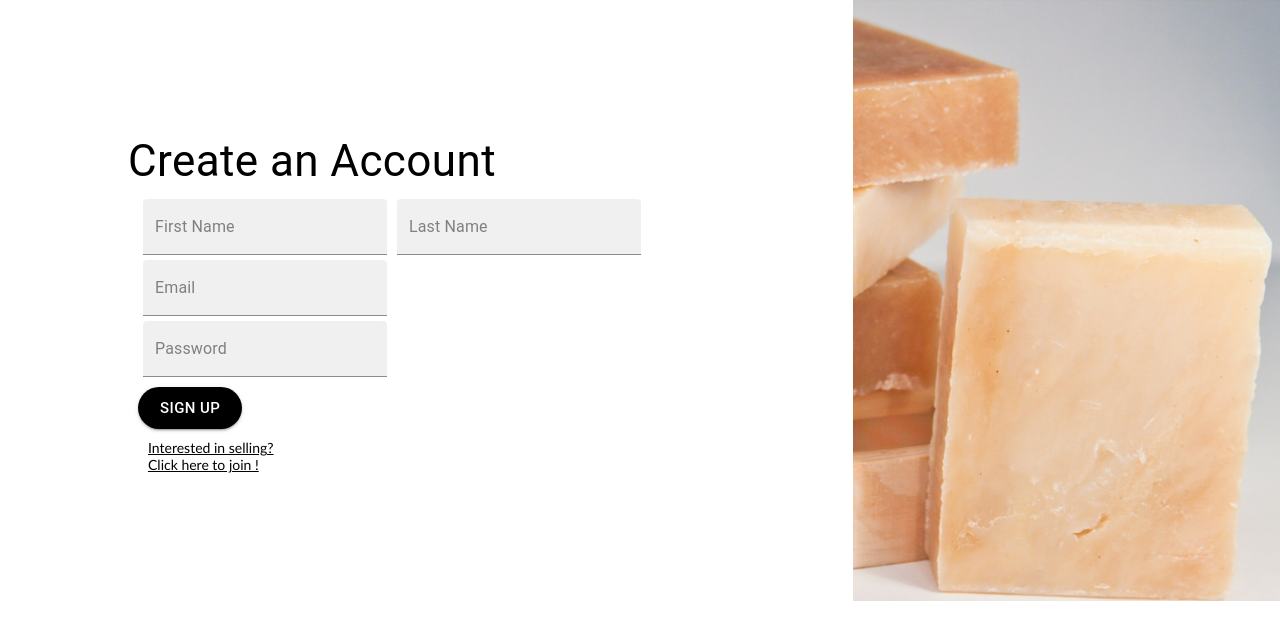
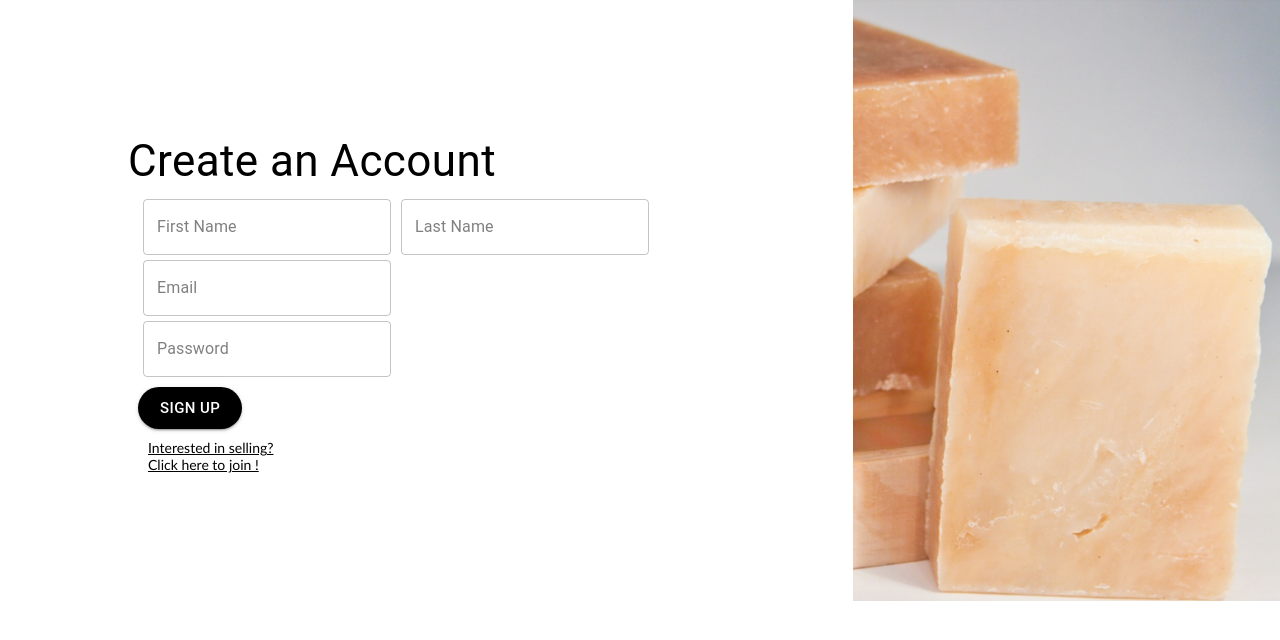
Before and after one commit to vanshika0624/Ecommerce-MERN-stack, a React (Create React App) app in the folder frontend/: page / in a window 1280 px wide. Shown: the top 640 px of the page. Built offline with nearby package versions, Linux system fonts and the light colour scheme.

Commit message:
changed the textfield variant

```diff
--- a/frontend/src/component/UserPages/signup.js
+++ b/frontend/src/component/UserPages/signup.js
@@ -16,14 +16,14 @@ const SignUp = () => {
                     </Typography>
                 </div>
                 <div style={{ margin: "5px", textAlign: "left" }}>
-                    <TextField id="filled-basic" label="First Name" variant="filled" className=" textbox" InputLabelProps={{ style: { color: 'grey' } }} />
-                    <TextField id="filled-basic" label="Last Name" variant="filled" className=" textbox" InputLabelProps={{ style: { color: 'grey' } }} />
+                    <TextField id="outlined-basic" label="First Name" variant="outlined" className=" textbox" InputLabelProps={{ style: { color: 'grey' } }} />
+                    <TextField id="outlined-basic" label="Last Name" variant="outlined" className=" textbox" InputLabelProps={{ style: { color: 'grey' } }} />
                 </div>
                 <div style={{ margin: "5px", textAlign: "left" }}>
-                    <TextField id="filled-basic" label="Email" variant="filled" className=" textbox" InputLabelProps={{ style: { color: 'grey' } }} />
+                    <TextField id="outlined-basic" label="Email" variant="outlined" className=" textbox" InputLabelProps={{ style: { color: 'grey' } }} />
                 </div>
                 <div style={{ margin: "5px", textAlign: "left" }}>
-                    <TextField id="filled-basic" label="Password" variant="filled" className=" textbox" InputLabelProps={{ style: { color: 'grey' } }} />
+                    <TextField id="outlined-basic" label="Password" variant="outlined" className=" textbox" InputLabelProps={{ style: { color: 'grey' } }} />
                 </div>
 
                 <div className="buttonmargin style">
```
